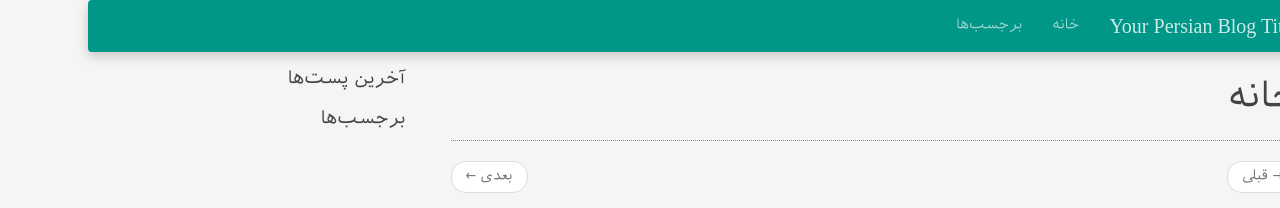
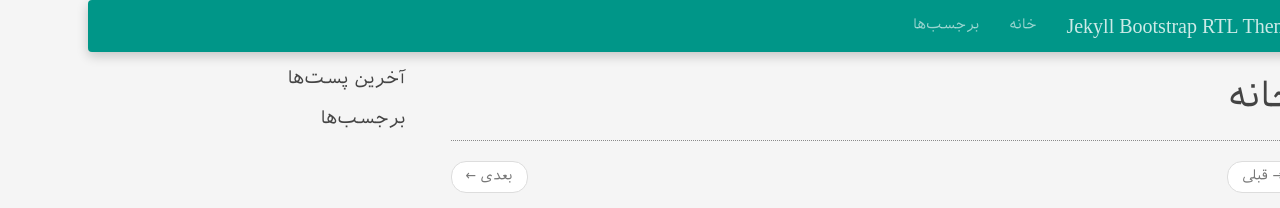
Before and after one commit to radmanesh/jekyll-theme-bootstrap-rtl, a Jekyll site: the page built from index.html, in a window 1280 px wide. Shown: the top 208 px of the page. Built offline with Jekyll 4.4.1, drawn with Linux system fonts in a browser that asks for light colours; some web fonts are replaced; Markdown is read by kramdown in place of the engine named in the settings; the list of posts is cut into pages by our own code; part of the change alters nothing that is shown.

Commit message:
Updated Readme.md added screenshot and edited config

```diff
--- a/_config.yml
+++ b/_config.yml
@@ -1,5 +1,5 @@
 # Site settings
-title: "Your Persian Blog Title"
+title: "Jekyll Bootstrap RTL Theme"
 author: Your Name
 email: your@mail.com
 baseurl: "" # the subpath of your site, e.g. /blog
@@ -42,7 +42,7 @@ disqus_shortname:
 google_analytics_id:
 
 debate: false
-debate_acc: 'a3eaa4df18e01cfbeb182ce280ef5bfe'
+debate_acc:
 
-widgetpack: true
-widgetpack_id: 8923
+widgetpack: false
+widgetpack_id:
```
Also changed, not shown: README.md, jekyll-theme-bootstrap-rtl.gemspec, screenshot.png (added), 3 other files.
